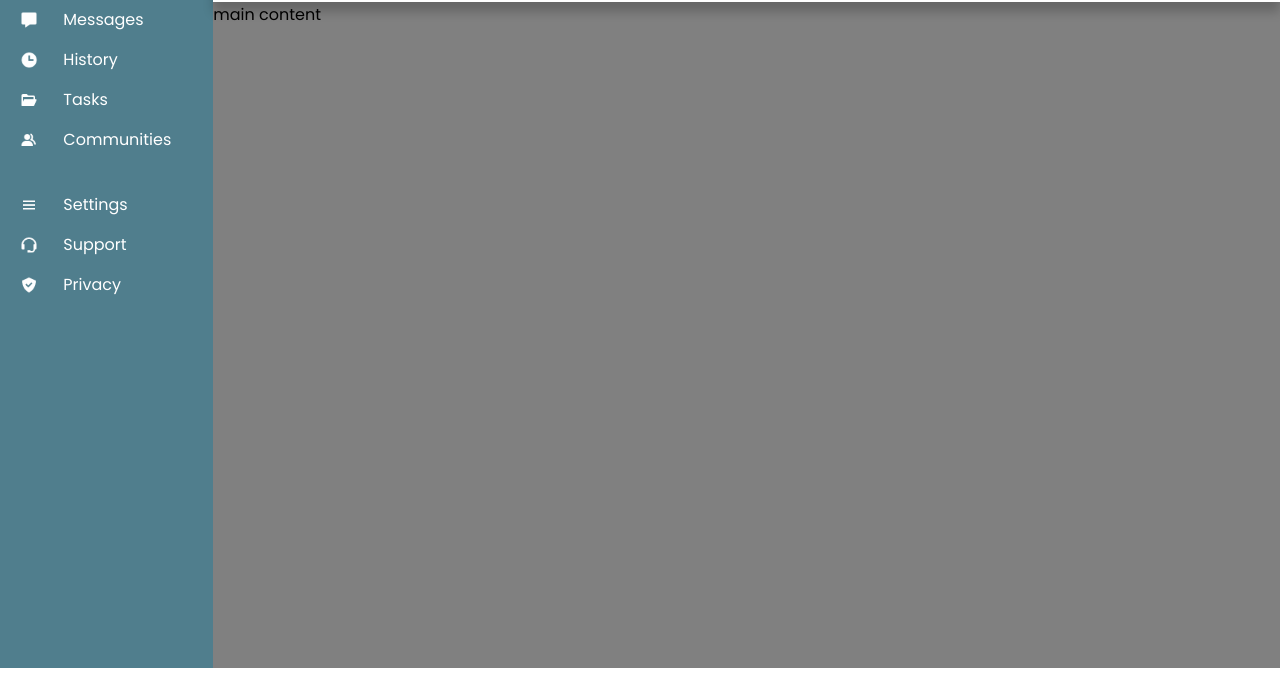
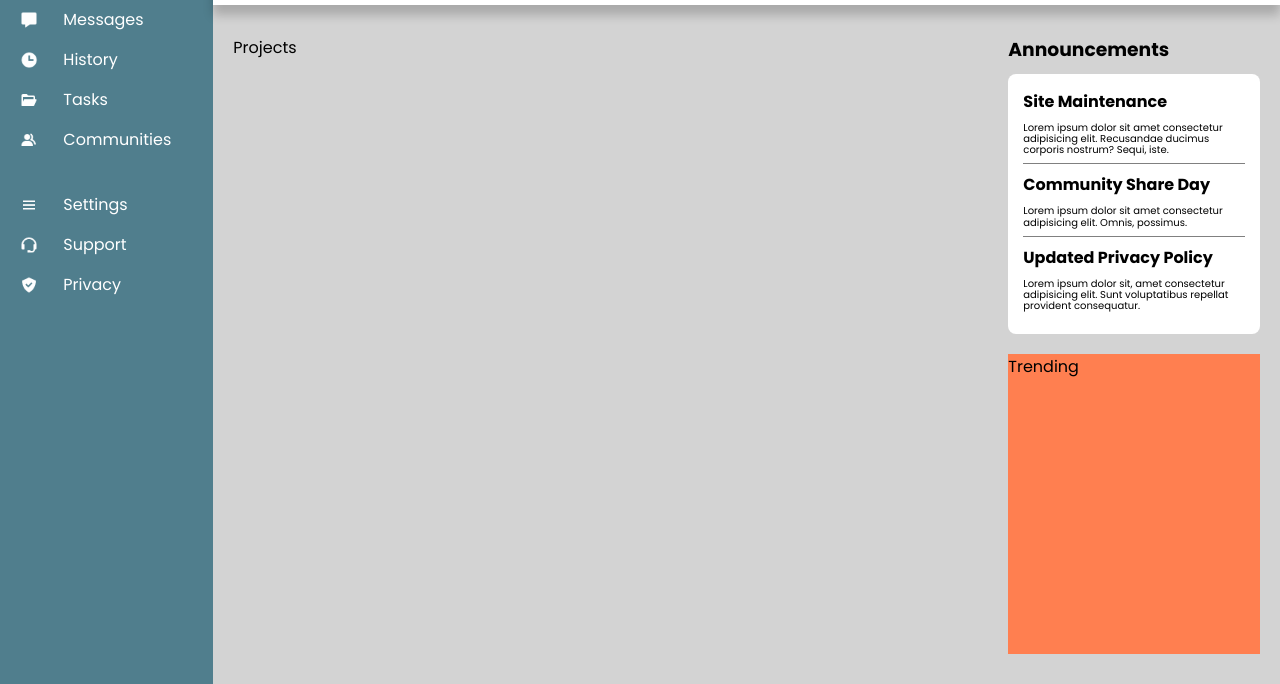
Before and after one commit to kpax10/admin-dashboard, a plain HTML site: page index.html in a window 1280 px wide. Shown: the part 165-849 px from the top of the page. Drawn offline with Linux system fonts and the light colour scheme.

Commit message:
announcements completed

```diff
--- a/index.html
+++ b/index.html
@@ -100,8 +100,29 @@
       </div>
     </div>
     <div class="main-content-container">
-      main content
 
+      <div class="projects">
+        Projects
+      </div>
+
+      <div class="announcements">
+        <h3>Announcements</h3>
+
+        <div class="announcements-grid">
+          <h4>Site Maintenance</h4>
+          <p>Lorem ipsum dolor sit amet consectetur adipisicing elit. Recusandae ducimus corporis nostrum? Sequi, iste.
+          </p>
+          <h4>Community Share Day</h4>
+          <p>Lorem ipsum dolor sit amet consectetur adipisicing elit. Omnis, possimus.</p>
+          <h4>Updated Privacy Policy</h4>
+          <p>Lorem ipsum dolor sit, amet consectetur adipisicing elit. Sunt voluptatibus repellat provident consequatur.
+          </p>
+        </div>
+      </div>
+
+      <div class="trending">
+        Trending
+      </div>
 
     </div>
 
--- a/styles.css
+++ b/styles.css
@@ -160,5 +160,50 @@ a {
 .main-content-container {
   grid-column: 2 / 3;
   grid-row: 2 /3;
-  background-color: gray;
+  background-color: lightgray;
+  display: grid;
+  grid-template-columns: 3fr 1fr;
+  grid-template-rows: repeat(2, 1fr);
+  padding: 30px 20px;
+  gap: 20px;
 }
+
+.projects {
+  grid-column: 1 / 2;
+  grid-row: 1 / 3;
+}
+
+.announcements {
+  grid-column: 2 / 3;
+  grid-row: 1 / 2;
+  /* margin-bottom: 20px; */
+}
+
+.announcements h3 {
+  margin-bottom: 10px;
+}
+
+.announcements-grid {
+  display: grid;
+  padding: 15px;
+  background-color: white;
+  border-radius: 0.5rem;
+  gap: 8px;
+}
+
+.announcements p {
+  font-size: 10px;
+  line-height: 0.7rem;
+  padding-bottom: 8px;
+}
+
+.announcements-grid p:nth-of-type(1),
+.announcements-grid p:nth-of-type(2) {
+  border-bottom: 1px solid grey;
+}
+
+.trending {
+  grid-column: 2 / 3;
+  grid-row: 2 / 3;
+  background-color: coral;
+}
```
